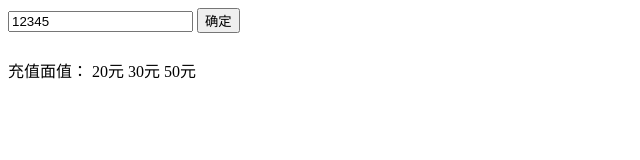
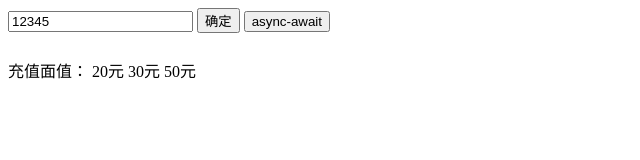
Before and after one commit to haohailiang/async-await-demo, a website: page public/index.html in a window 1280 px wide. Shown: the whole page, without its empty margins (0-640 px from the left). Drawn offline with nearby package versions, Linux system fonts and the light colour scheme.

Commit message:
add:sync-await写法

```diff
--- a/public/index.html
+++ b/public/index.html
@@ -13,6 +13,7 @@
 	<div style="height:50px">
 		<input type="text" placeholder="请输入电话号码" v-model="phoneNum">
 		<button @click="getFaceResult">确定</button>
+		<button @click="getFaceResult2">async-await</button>
 	</div>
 
 	<!-- 充值面值 显示区域 -->
@@ -67,6 +68,25 @@ new Vue({
 				.catch(err => {
 					console.log(err)
 				})
+		},
+		// async标示开始使用这个方法了
+		async getFaceResult2 () {
+			try {
+				let location = await this.getLocation(this.phoneNum)
+				console.log( location );
+				if (location.status === 200 && location.data.success) {
+					let province = location.data.obj.province;
+					let city     = location.data.obj.city;
+
+					let result   = await this.getFaceList(province, city);
+					console.log( result );
+					if (result.status === 200 && result.data.success) {
+						this.faceList = result.data.obj;
+					}
+				}
+			} catch(err) {
+				console.log(err);
+			}
 		}
 	}
 })
```
